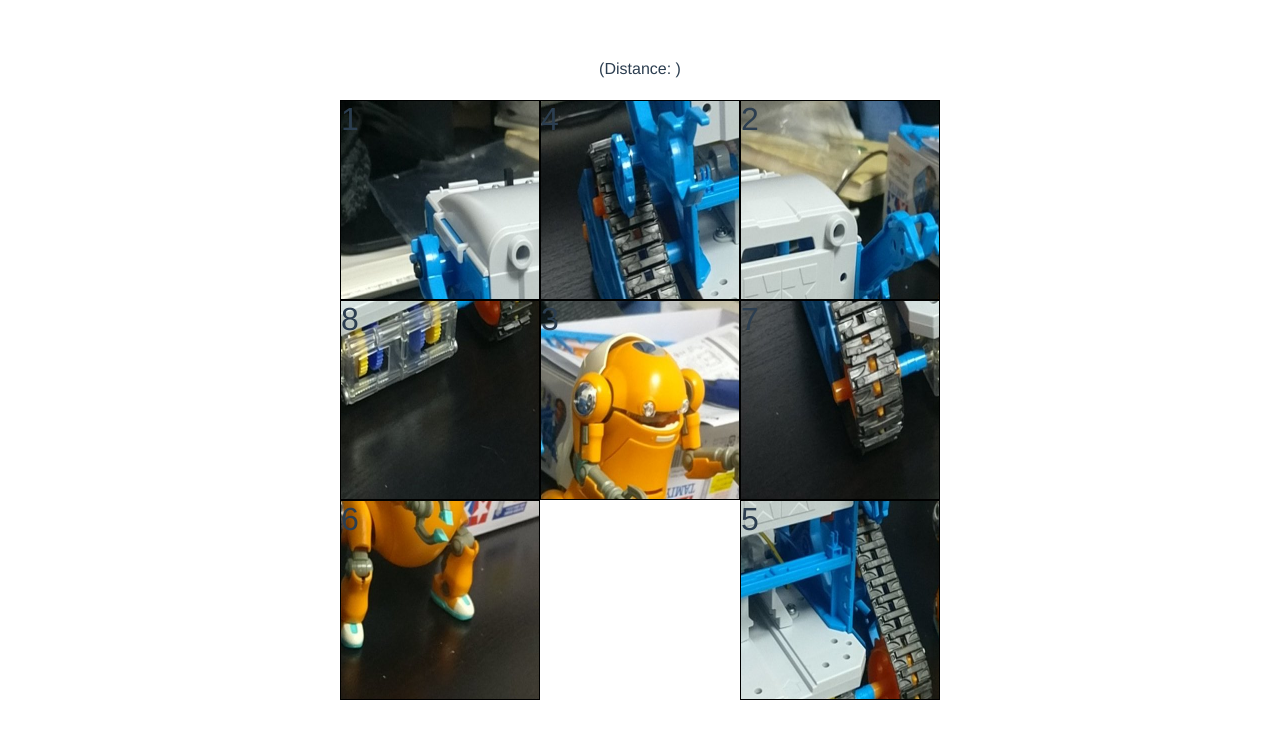
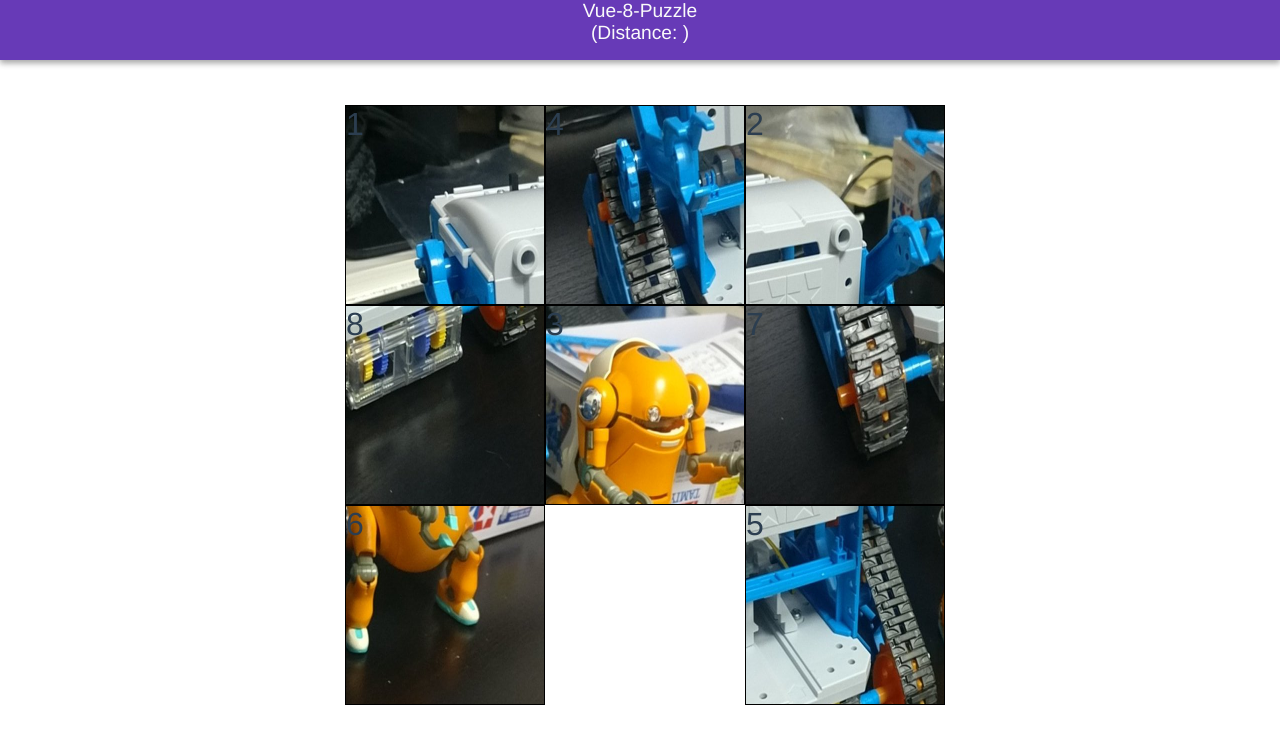
Before and after one commit to meganetaaan/vue-8-puzzle, a Vue app: page / in a window 1280 px wide. Shown: the top 744 px of the page. Built offline with nearby package versions, Linux system fonts and the light colour scheme.

Commit message:
Separate into App and Component

```diff
--- a/src/App.vue
+++ b/src/App.vue
@@ -1,29 +1,79 @@
 <template>
   <div id="app">
-    <puzzle-board/>
+    <div class="header">
+      Vue-8-Puzzle
+      <div class="status">
+        (Distance: {{distance}})
+        <div v-if="isGoal">
+          finish!!
+        </div>
+      </div>
+    </div>
+    <div class="container">
+      <puzzle-board :src="imgSrc"
+      @change="onPuzzleBoardChange"
+      @finish="onPuzzleBoardFinish"/>
+    </div>
   </div>
 </template>
 
 <script>
 import PuzzleBoard from './components/PuzzleBoard'
+import imgSrc from './assets/robot.jpg'
 
 export default {
   name: 'App',
   components: {
     PuzzleBoard
   },
-  mounted: () => {
+  data () {
+    return {
+      imgSrc,
+      distance: null,
+      isGoal: false
+    }
+  },
+  methods: {
+    onPuzzleBoardFinish () {
+      this.isGoal = true
+    },
+    onPuzzleBoardChange (payload) {
+      this.distance = payload.distance
+    }
   }
 }
 </script>
 
 <style>
+html,body {
+  margin: 0;
+  padding: 0;
+}
 #app {
   font-family: 'Avenir', Helvetica, Arial, sans-serif;
   -webkit-font-smoothing: antialiased;
   -moz-osx-font-smoothing: grayscale;
   text-align: center;
   color: #2c3e50;
-  margin-top: 60px;
+}
+.header {
+  font-size: 1.2em;
+  position: absolute;
+  width: 100%;
+  height: 60px;
+  color: #FAFAFA;
+  background-color: #673AB7;
+  box-shadow: 0 3px 6px rgba(0,0,0,0.16), 0 3px 6px rgba(0,0,0,0.23);
+}
+.container {
+  position: absolute;
+  top: 50%;
+  left: 50%;
+  transform: translate(-50%, -50%);
+  width: 100%;
+  height: 100%;
+  margin: 5px;
+  max-width: 600px;
+  max-height: 600px;
 }
 </style>
--- a/src/components/PuzzleBoard.vue
+++ b/src/components/PuzzleBoard.vue
@@ -1,11 +1,5 @@
 <template>
   <div>
-    <div class="status">
-      (Distance: {{manhattan}})
-      <div v-if="isGoal">
-        finish!!
-      </div>
-    </div>
     <div class="puzzle-board">
       <transition-group>
         <div class="block" v-for="(block, idx) of blocks" :key="block" :style="getBlockStyle(block, idx)"
@@ -13,7 +7,7 @@
         @mousedown.prevent
         @mouseup.prevent
         >
-          <img :style="getImageStyle(block, idx)" :src="imgSrc" />
+          <img v-if="src" :style="getImageStyle(block, idx)" :src="src" />
           <div :style="{position: 'absolute', fontColor: '#ddd'}">{{block === 0 ? '' : block}}</div>
         </div>
       </transition-group>
@@ -26,7 +20,6 @@
 <script>
 // import gif from '../assets/maze-resize.gif'
 // import vid from '../assets/me.webm'
-import imgSrc from '../assets/robot.jpg'
 import Board from '../board.ts'
 import Vue from 'vue'
 
@@ -65,7 +58,6 @@ export default {
       isGoal: false,
       manhattan: null,
       hamming: null,
-      imgSrc,
       // src: gif,
       // vidSrc: vid,
       targetSrc: null,
@@ -80,6 +72,9 @@ export default {
         const board2D = createBoard2D(3, 3)
         return new Board(board2D)
       }
+    },
+    src: {
+      type: String
     }
   },
   mounted () {
@@ -108,6 +103,16 @@ export default {
       this.isGoal = this.board.isGoal()
       this.manhattan = this.board.manhattan()
       this.hamming = this.board.hamming()
+      this.$emit('change', {
+        blocks: this.blocks,
+        isGoal: this.isGoal,
+        distance: this.manhattan
+      })
+    },
+    isGoal () {
+      if (this.isGoal) {
+        this.$emit('finish')
+      }
     }
   },
   methods: {
@@ -165,11 +170,8 @@ export default {
 }
 .puzzle-board {
   position: absolute;
-  width: 600px;
-  height: 600px;
-  top: 50%;
-  left: 50%;
-  transform: translate(-50%, -50%);
+  width: 100%;
+  height: 100%;
 }
 .block {
   transition: all .3s ease,
```
